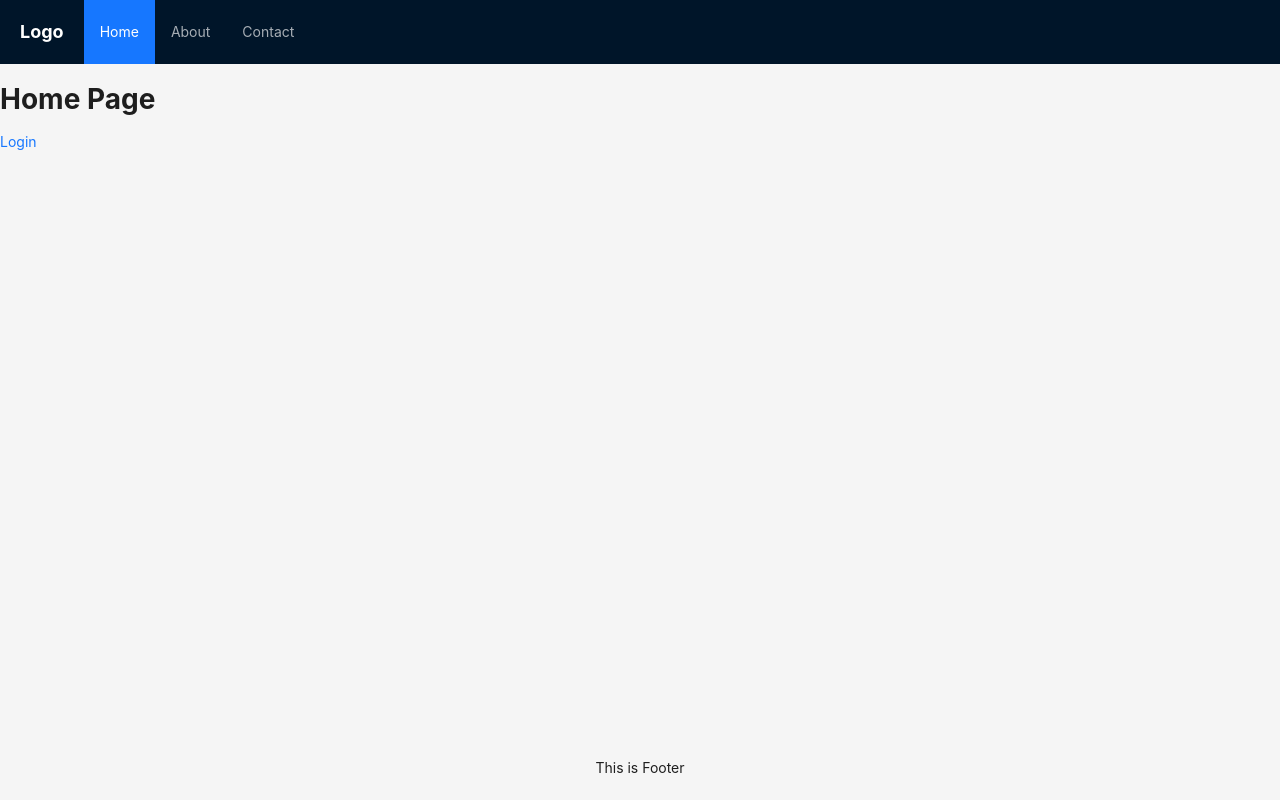
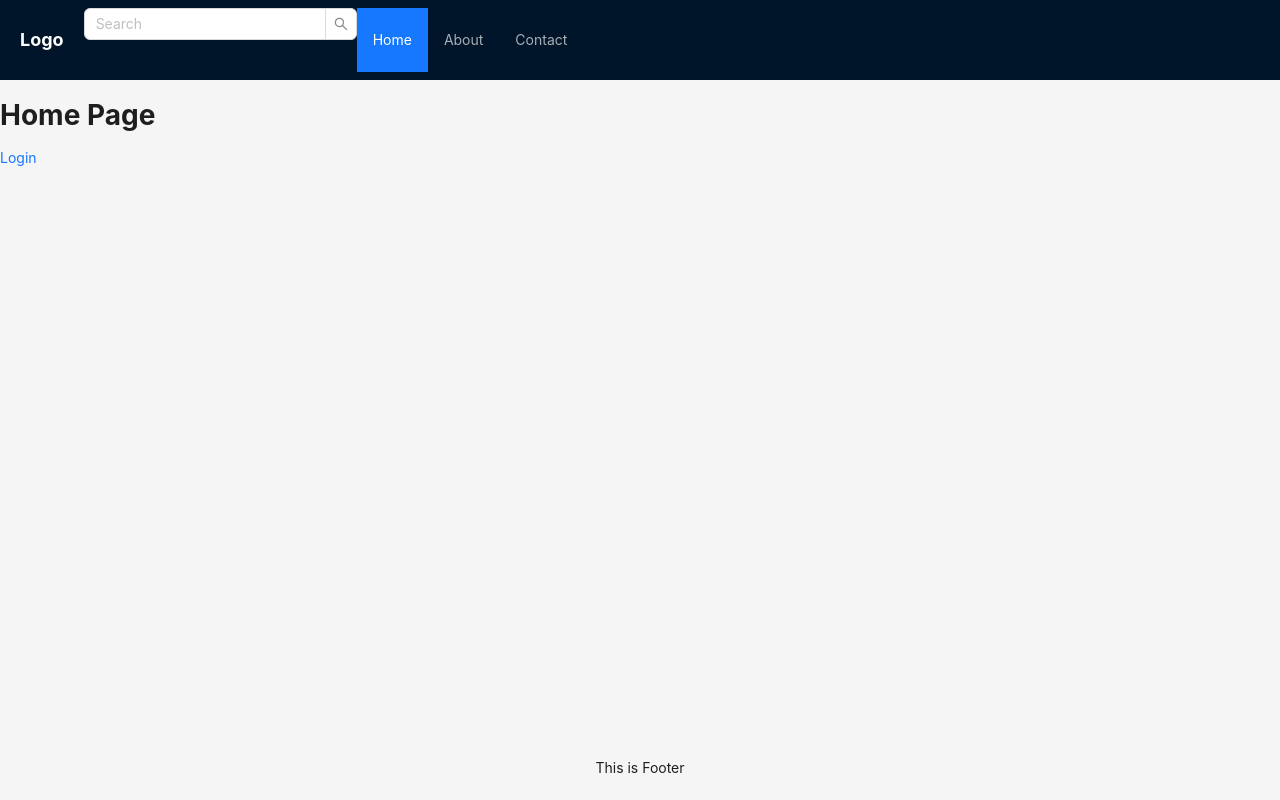
Before and after one commit to luongductrong/koi-auction-frontend, a React (Vite) app: page / in a window 1280 px wide. Built offline with nearby package versions, Linux system fonts and the light colour scheme; no server answers.

Commit message:
Create Header/SubHeader, Update Header CSS

```diff
--- a/src/components/Header/index.jsx
+++ b/src/components/Header/index.jsx
@@ -1,20 +1,29 @@
-import { Layout, Menu } from 'antd';
+import { Layout, Menu, Input } from 'antd';
 import clsx from 'clsx';
 import styles from './index.module.scss';
+import SubHeader from '../SubHeader';
 
 const { Header: AntHeader } = Layout;
 
-const Header = () => {
+function Header() {
+  const onSearch = (value) => console.log(value);
+
   return (
+    <>
       <AntHeader className={clsx(styles.header)}>
         <div className={styles.logo}>Logo</div>
-      <Menu theme="dark" mode="horizontal" defaultSelectedKeys={['1']}>
+        <div>
+          <Input.Search placeholder="Search" onSearch={onSearch} loading={false} />
+        </div>
+        <Menu theme="dark" mode="horizontal" defaultSelectedKeys={['1']} className={styles.menu}>
           <Menu.Item key="1">Home</Menu.Item>
           <Menu.Item key="2">About</Menu.Item>
           <Menu.Item key="3">Contact</Menu.Item>
         </Menu>
       </AntHeader>
+      <SubHeader />
+    </>
   );
-};
+}
 
 export default Header;
--- a/src/components/Header/index.module.scss
+++ b/src/components/Header/index.module.scss
@@ -1,4 +1,10 @@
 .header {
+  position: fixed;
+  top: 0;
+  left: 0;
+  z-index: 100;
+  width: 100%;
+  height: 80px;
   background-color: #001529;
   display: flex;
   align-items: center;
--- /dev/null
+++ b/src/components/SubHeader/index.jsx
@@ -0,0 +1,5 @@
+function SubHeader() {
+  return <div style={{ width: '100%', height: '80px' }}></div>;
+}
+
+export default SubHeader;
--- a/src/routes/index.jsx
+++ b/src/routes/index.jsx
@@ -1,11 +1,15 @@
 import Home from '../pages/Home';
 import Login from '../pages/Login';
+import NotFound from '../pages/NotFound';
 
 const publicRoutes = [
   { path: '/', component: Home },
   { path: '/login', component: Login },
-]; //không cần đăng nhập
+  { path: '*', component: NotFound },
+]; // No authentication required
 
-const privateRoutes = []; //đăng nhập
+const privateRoutes = [
+  // Example: { path: '/dashboard', component: Dashboard },
+]; // Authentication required
 
 export { publicRoutes, privateRoutes };
```
Lines whose indentation alone changed are shown as unchanged.
